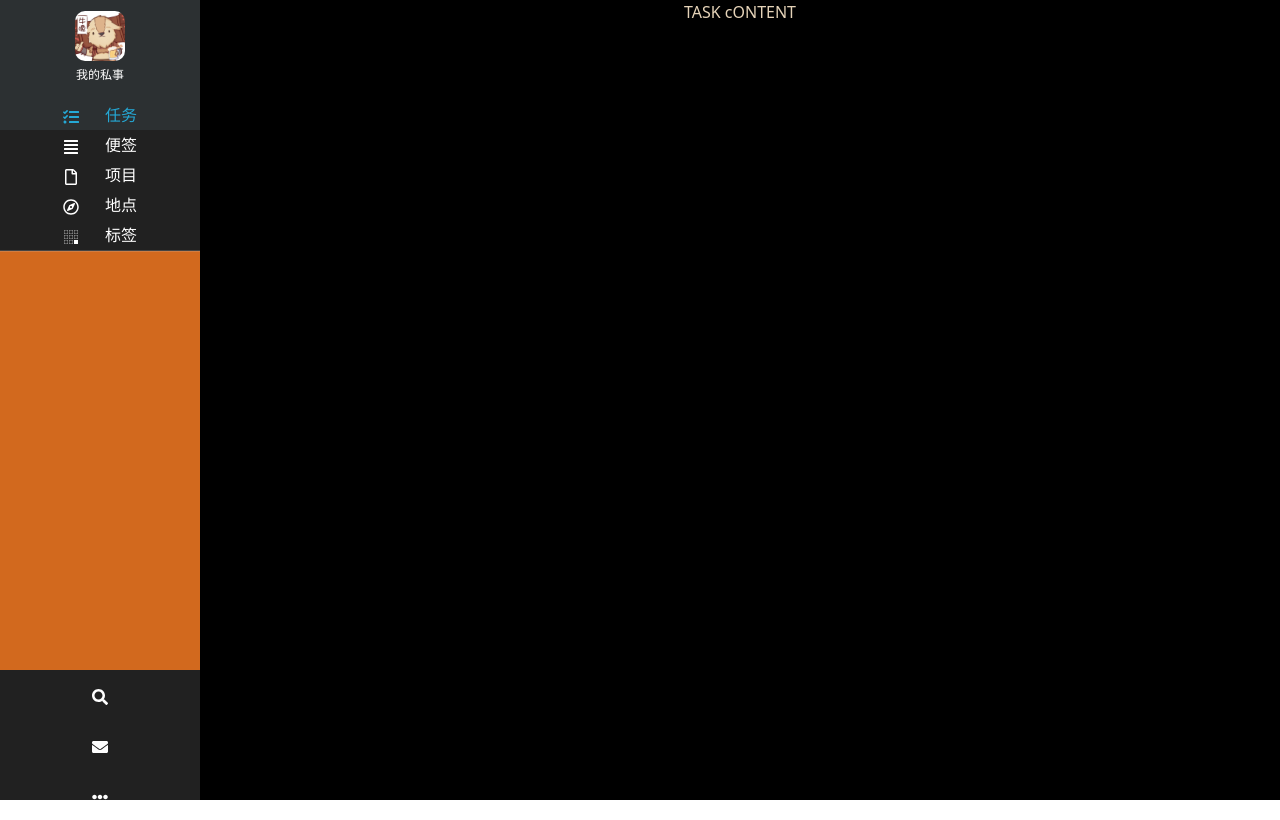
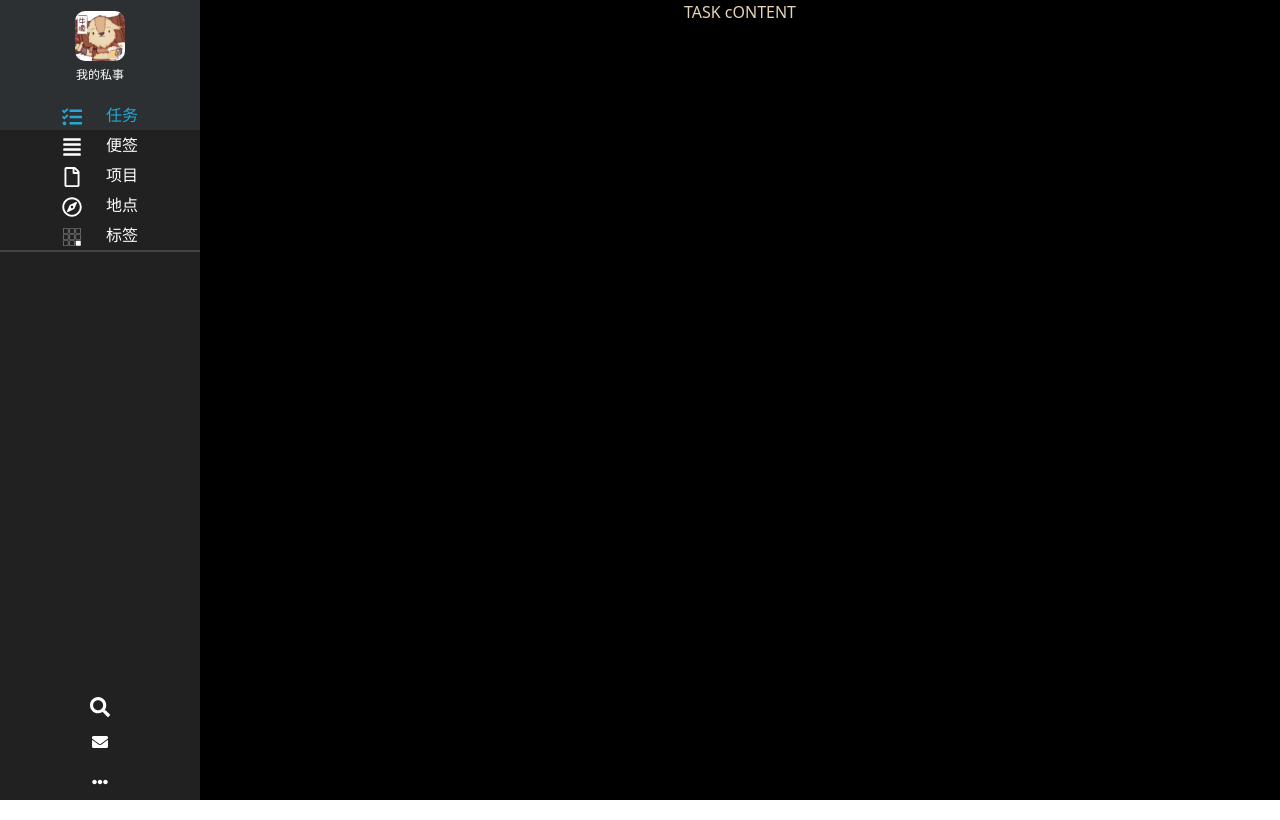
Before and after one commit to liulaoliu/hieplan, a React (Create React App) app: page /main/task in a window 1280 px wide. Built offline with nearby package versions, Linux system fonts and the light colour scheme.

Commit message:
按照抄袭案例，实现了十分奇怪的特性，把urlChange和clickChange 放在了一起

```diff
--- a/src/Components/sidebar/Sidebar.module.css
+++ b/src/Components/sidebar/Sidebar.module.css
@@ -15,11 +15,17 @@
   transform: scaleY(0.2);
   background: #ccc;
 }
-.top{
+.regular {
+  /* not necessary */
+  height: 500px;
+}
+.top {
   height: 100px;
+  /* background-color: chartreuse; */
 }
 .bottom {
-  height: 130px;
+  display: block;
+  /* background-color: brown; */
 }
 
 .should_be_flex {
@@ -32,6 +38,6 @@
 }
 
 .plugins {
-  background-color: chocolate;
+  /* background-color: chocolate; */
   height: 100%;
 }
--- a/src/Components/sidebar/Sidebar.tsx
+++ b/src/Components/sidebar/Sidebar.tsx
@@ -30,7 +30,7 @@ export default function Sidebar({}: Props): ReactElement {
     <div className={styles.sidebar}>
       {/* 我是sidebar 以下是 sidebar items */}
 
-      <div className={styles.thinner_line+" "+styles.top}>
+      <div className={styles.thinner_line + " " + styles.top}>
         {/* 这是头像区 */}
         <SidebarBlock
           passWhenChangeByOuterState={{
@@ -52,7 +52,7 @@ export default function Sidebar({}: Props): ReactElement {
                 itemName: item.itemName,
                 activeItemName: location,
               }}
-              icon={<item.icon />}
+              icon={<item.icon size={"20px"} />}
               iconText={item.text}
               key={idx}
               height={50}
@@ -61,16 +61,34 @@ export default function Sidebar({}: Props): ReactElement {
           );
         })}
       </div>
-      <div className={styles.thinner_line+" "+styles.plugins}>{/* 这是插件区 */}</div>
+      <div className={styles.thinner_line + " " + styles.plugins}>
+        {/* 这是插件区 */}
+      </div>
 
       <div className={styles.bottom}>
         {/* 这是底部 */}
 
         {SIDEBARbottomDATA.map((item: any, idx: number) => {
+          if (item.urlRelated) {
+            return (
+              <SidebarBlockUrl
+                passWhenChangeByOuterState={{
+                  changeActiveItemFn: setItem,
+                  itemName: item.itemName,
+                  activeItemName: location,
+                }}
+                icon={<item.icon size={"20px"} />}
+                iconText={item.text}
+                key={idx}
+                height={50}
+                hasChildSidebar={false}
+              />
+            );
+          }
           return (
             <SidebarBlock
               key={idx}
-              height={50}
+              height={40}
               passWhenChangeByOuterState={{
                 itemName: item.itemName,
                 activeItemName: activeItem,
--- a/src/Components/sidebar/SidebarData.config.ts
+++ b/src/Components/sidebar/SidebarData.config.ts
@@ -15,35 +15,35 @@ export const SIDEBARREGULARDATA: any = [
     itemName: "task",
     path: "/task",
     icon: FaTasks,
-    urlRealated: true,
+    urlRelated: true,
     text: "任务",
   },
   {
     itemName: "note",
     path: "/note",
     icon: FaAlignJustify,
-    urlRealated: true,
+    urlRelated: true,
     text: "便签",
   },
   {
     itemName: "project",
     path: "/project",
     icon: FaRegFile,
-    urlRealated: true,
+    urlRelated: true,
     text: "项目",
   },
   {
     itemName: "position",
     path: "/position",
     icon: FaRegCompass,
-    urlRealated: true,
+    urlRelated: true,
     text: "地点",
   },
   {
     itemName: "tag",
     path: "/tag",
     icon: FaBuromobelexperte,
-    urlRealated: true,
+    urlRelated: true,
     text: "标签",
   },
 ];
@@ -53,7 +53,7 @@ export const SIDEBARbottomDATA: any = [
     itemName: "search",
     path: "/search",
     icon: FaSearch,
-    urlRealated: true,
+    urlRelated: true,
     text: null,
   },
   {
--- a/src/Components/sidebar/sidebarItem/SidebarBlock.tsx
+++ b/src/Components/sidebar/sidebarItem/SidebarBlock.tsx
@@ -135,6 +135,8 @@ function activeOrNotNoUrl(
 ) {
   if (shouldDoNothingBecauseChangeByUrl) {
     // changeByUrl
+    console.log('fuck');
+
     containerStateChangeHandler("");
     return;
   }
```
